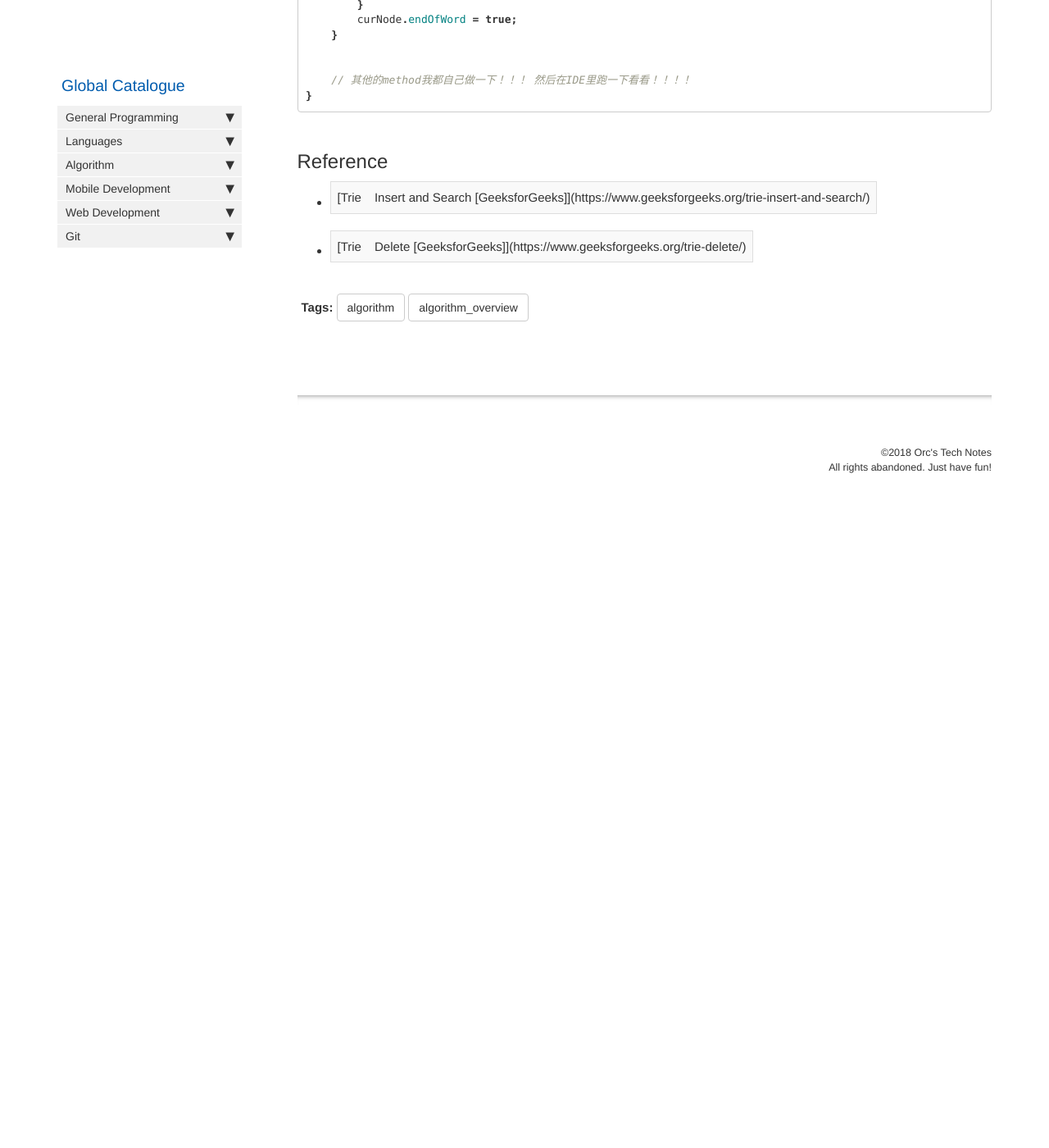
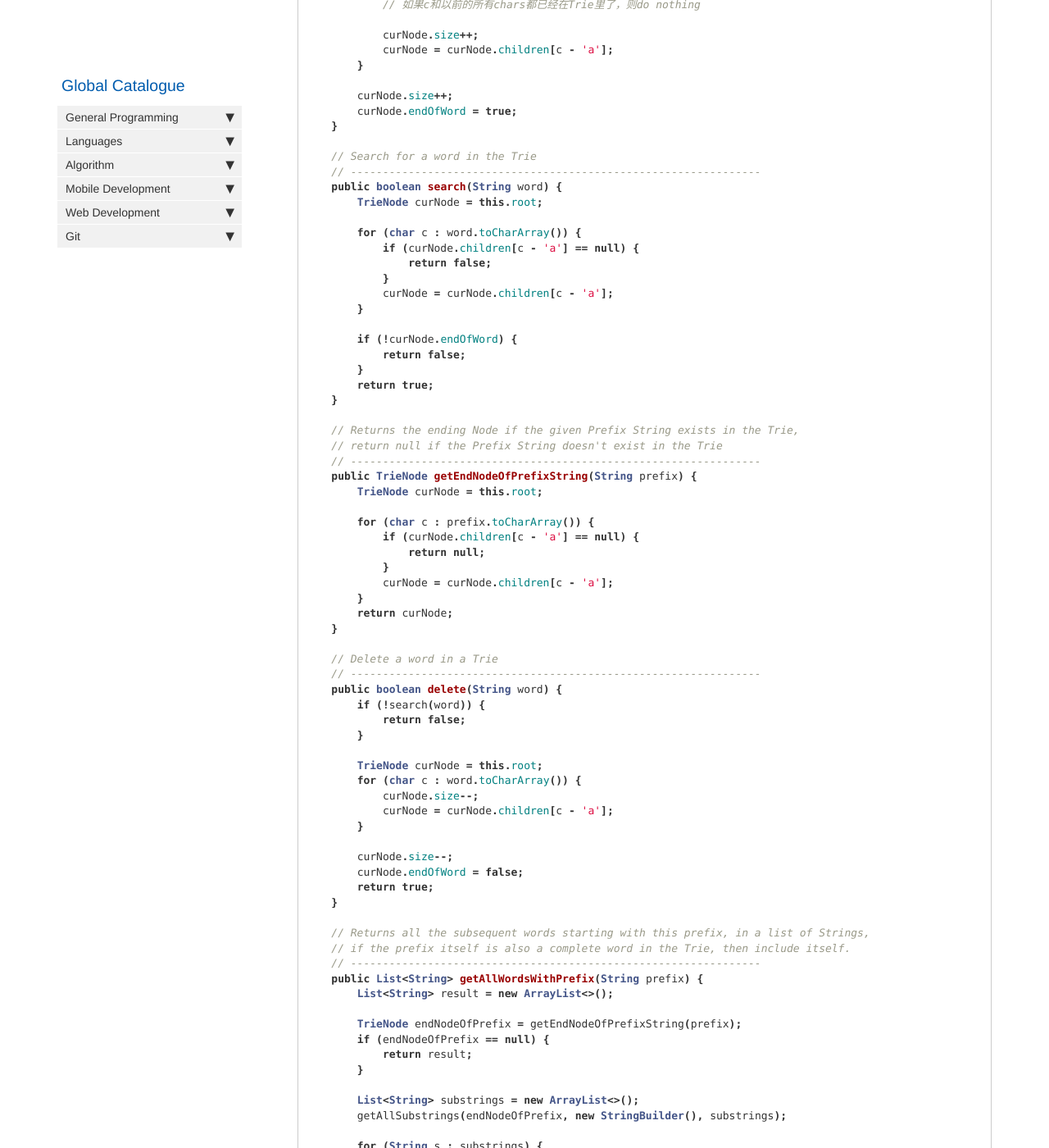
Before and after one commit to HungryOrc/hungryorc.github.io, a Jekyll site: the page built from pages/algorithm/algorithm_trie_implementation.md, in a window 1280 px wide and 1400 px high, scrolled down 5142 px. Shown: the whole window at 82% size. Built offline with Jekyll 4.4.1, drawn with Linux system fonts in a browser that asks for light colours; nearby versions of some CDN libraries; comment, search, counter and statistics services are not loaded; before the commit the page ends 5772 px from its top, so only the background shows below that; some of the changed text lies outside the part shown.

Commit message:
Update algorithm_trie_implementation.md

````diff
--- a/pages/algorithm/algorithm_trie_implementation.md
+++ b/pages/algorithm/algorithm_trie_implementation.md
@@ -219,22 +219,25 @@ public class Trie {
 ### Java
 ```java
 class TrieNode {
+    // this Node class does not have a "value" property!
     TrieNode[] children;
     boolean endOfWord;
+    int size; // number of all descendants, including this node itself if it is an end of a word
 
+    // this constructor does not need a value to be input
     public TrieNode() {
-        this.children = new TrieNode[26]; // from a to z
+        this.children = new TrieNode[26]; // from 'a' to 'z'
     }
 }
 
-public class Trie {
+class Trie {
     TrieNode root;
 
     public Trie() {
         this.root = new TrieNode();
     }
 
-    // insert a word into the Trie
+    // Insert a word into the Trie
     // ----------------------------------------------------------------
     public void insert(String word) {
         TrieNode curNode = this.root;
@@ -245,13 +248,111 @@ public class Trie {
             }
             // 如果c和以前的所有chars都已经在Trie里了，则do nothing
 
+            curNode.size++;
             curNode = curNode.children[c - 'a'];
         }
+
+        curNode.size++;
         curNode.endOfWord = true;
     }
 
+    // Search for a word in the Trie
+    // ----------------------------------------------------------------
+    public boolean search(String word) {
+        TrieNode curNode = this.root;
 
-    // 其他的method我都自己做一下！！！ 然后在IDE里跑一下看看！！！！
+        for (char c : word.toCharArray()) {
+            if (curNode.children[c - 'a'] == null) {
+                return false;
+            }
+            curNode = curNode.children[c - 'a'];
+        }
+
+        if (!curNode.endOfWord) {
+            return false;
+        }
+        return true;
+    }
+
+    // Returns the ending Node if the given Prefix String exists in the Trie,
+    // return null if the Prefix String doesn't exist in the Trie
+    // ----------------------------------------------------------------
+    public TrieNode getEndNodeOfPrefixString(String prefix) {
+        TrieNode curNode = this.root;
+
+        for (char c : prefix.toCharArray()) {
+            if (curNode.children[c - 'a'] == null) {
+                return null;
+            }
+            curNode = curNode.children[c - 'a'];
+        }
+        return curNode;
+    }
+
+    // Delete a word in a Trie
+    // ----------------------------------------------------------------
+    public boolean delete(String word) {
+        if (!search(word)) {
+            return false;
+        }
+
+        TrieNode curNode = this.root;
+        for (char c : word.toCharArray()) {
+            curNode.size--;
+            curNode = curNode.children[c - 'a'];
+        }
+
+        curNode.size--;
+        curNode.endOfWord = false;
+        return true;
+    }
+
+    // Returns all the subsequent words starting with this prefix, in a list of Strings,
+    // if the prefix itself is also a complete word in the Trie, then include itself.
+    // ----------------------------------------------------------------
+    public List<String> getAllWordsWithPrefix(String prefix) {
+        List<String> result = new ArrayList<>();
+
+        TrieNode endNodeOfPrefix = getEndNodeOfPrefixString(prefix);
+        if (endNodeOfPrefix == null) {
+            return result;
+        }
+
+        List<String> substrings = new ArrayList<>();
+        getAllSubstrings(endNodeOfPrefix, new StringBuilder(), substrings);
+
+        for (String s : substrings) {
+            result.add(prefix + s);
+        }
+        return result;
+    }
+
+    private void getAllSubstrings(TrieNode node, StringBuilder sb, List<String> substrings) {
+        if (node.endOfWord) {
+            substrings.add(sb.toString());
+        }
+
+        for (int i = 0; i < 26; i++) {
+            TrieNode child = node.children[i];
+            if (child == null) {
+                continue;
+            }
+
+            sb.append((char)('a' + i));
+            getAllSubstrings(child, sb, substrings);
+            sb.deleteCharAt(sb.length() - 1);
+        }
+    }
+}
+
+public class Solution {
+    public static void main(String[] args) {
+        Trie trie = new Trie();
+        trie.insert("ab");
+        trie.insert("ac");
+
+        System.out.println(trie.getAllWordsWithPrefix("a")); // [ab, ac]
+    }
 }
 ```
 
````
